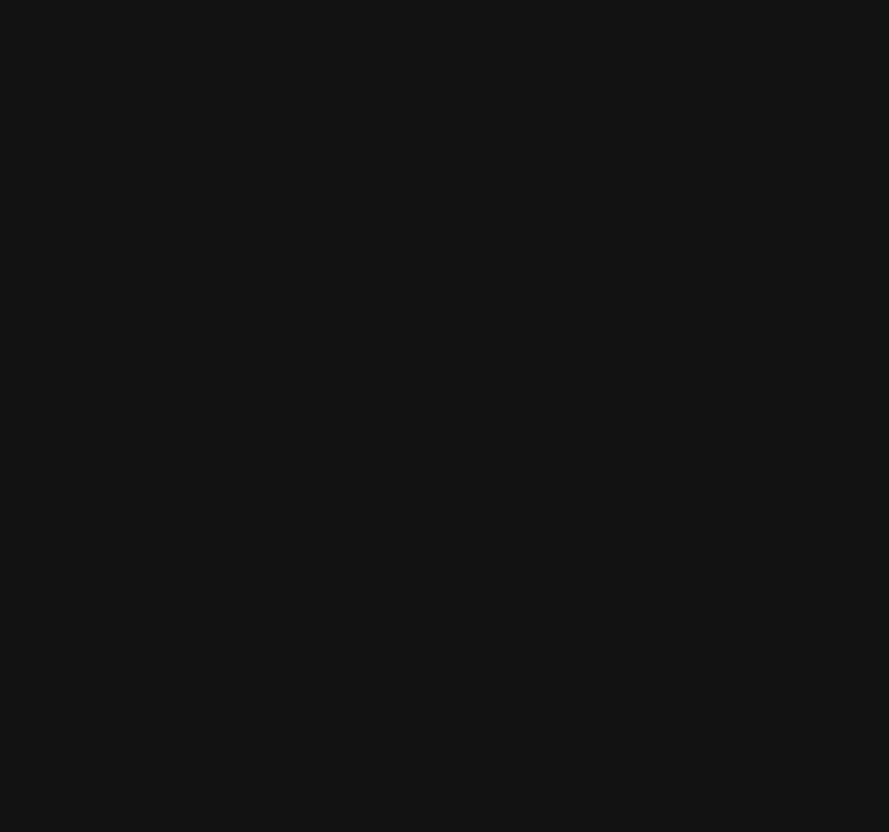
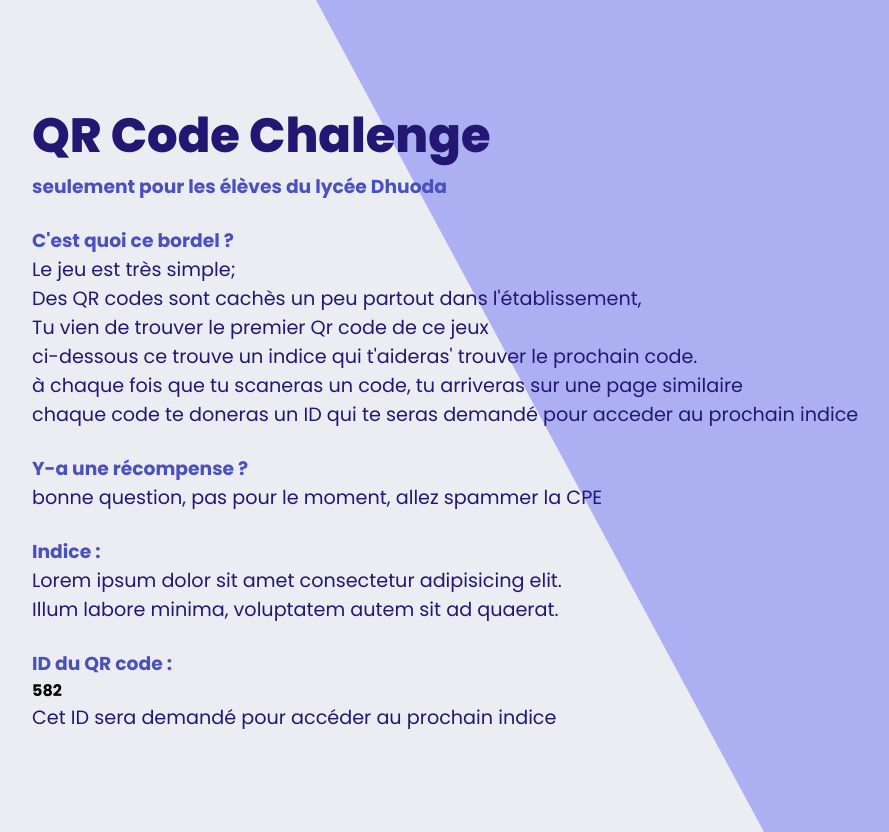
Before and after one commit to QRkode-Challenge/Site, a plain HTML site: page index.html in a window 1280 px wide. Shown: the whole page, without its empty margins (68-957 px from the left). Before the commit the page ends 800 px from the top, so only its background shows below. Drawn offline with Linux system fonts and the light colour scheme.

Commit message:
Ajout du body

```diff
--- a/index.html
+++ b/index.html
@@ -11,8 +11,31 @@
 	<meta name="author" content="">
 	<meta name="theme-color" content="#5865F2">
 	<title>QR Code Chalenge</title>
-	<meta name="color-scheme" content="dark">
+	<!--<meta name="color-scheme" content="dark">-->
 
     <link rel="stylesheet" href="./src/style.css">
 </head>
+<body>
+	<section>
+		<div class="content">
+			<H2>QR Code Chalenge</H2>
+			<H3>seulement pour les élèves du lycée Dhuoda</H3><br>
+			<h3>C'est quoi ce bordel ?</h3>
+			<p>Le jeu est très simple;<br>
+			Des QR codes sont cachès un peu partout dans l'établissement,<br>
+			Tu vien de trouver le premier Qr code de ce jeux<br>
+			ci-dessous ce trouve un indice qui t'aideras' trouver le prochain code.<br>
+			à chaque fois que tu scaneras un code, tu arriveras sur une page similaire<br>
+			chaque code te doneras un ID qui te seras demandé pour acceder au prochain indice</p><br>
+			<h3>Y-a une récompense ?</h3>
+			<p>bonne question, pas pour le moment,  allez  spammer la CPE</p><br>
+			<h3>Indice :</h3>
+			<p>Lorem ipsum dolor sit amet consectetur adipisicing elit.<br>Illum labore minima, voluptatem autem sit ad quaerat.</p><br>
+			<h3>ID du QR code :</h3>
+			<h4>582</h4>
+			<p>Cet ID sera demandé pour accéder au prochain indice</p>
+		</div>
+	</section>
+	<script type="text/javascript" src="./src/app.js"></script>
+</body>
 </html>
--- a/src/style.css
+++ b/src/style.css
@@ -0,0 +1,59 @@
+/*
+#EBEDF2  <- blanc
+#ACB0F2  <- bleu-violet clair
+#4B50BF  <- bleu
+#231773  <- bleu foncès
+#6E30F2  <- blurple
+*/
+
+@import url('https://fonts.googleapis.com/css?family=Poppins:100,200,300,400,500,600,700,800,900');
+
+* {
+    margin: 0;
+    padding: 0;
+    box-sizing: border-box;
+    font-family: 'Poppins', sans-serif;
+}
+
+section {
+    position: relative;
+    widows: 100%;
+    min-height: 100vh;
+    background: #EBEDF2;
+    display: flex;
+    justify-content: space-between;
+    align-items: center;
+}
+
+section:before {
+    content: '';
+    position: absolute;
+    top: 0;
+    left: 0;
+    width: 100%;
+    height: 100%;
+    background: #ACB0F2;
+    clip-path: polygon(30% 0, 100% 0, 100% 100%, 65% 100%);
+    animation: fade-in 0.5s ease-in forwards;
+    animation-delay: 1.5s;
+}
+
+section .content {
+    position: relative;
+    padding: 100px 50px 100px 100px;
+    box-sizing: border-box;
+}
+section .content h2 {
+    color: #231773;
+    font-size: 3em;
+    font-weight: 800;
+}
+
+section .content h3 {
+    color: #4B50BF;
+}
+
+section .content p {
+    color: #231773;
+    font-size: 1.2em;
+}
```
